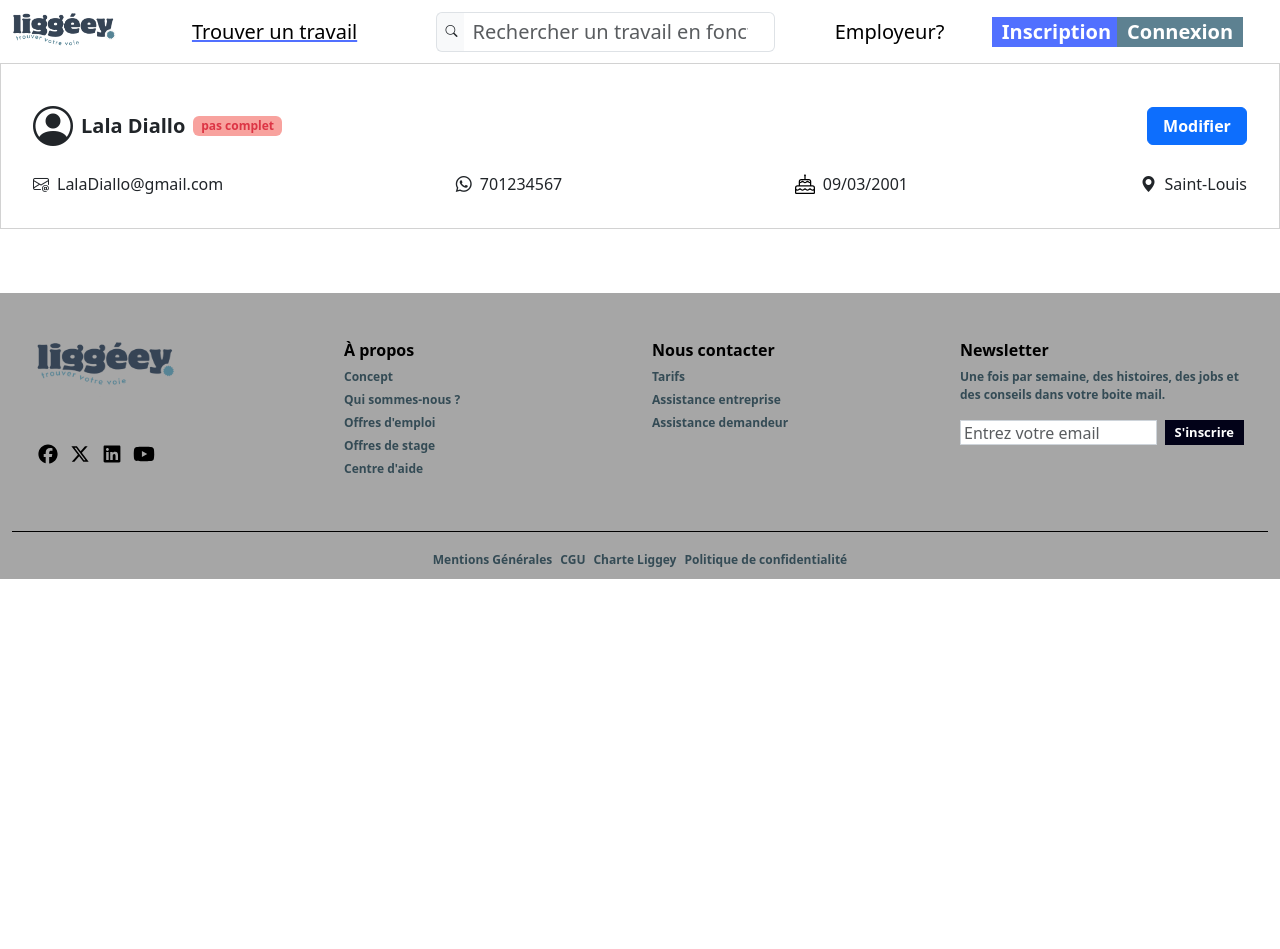
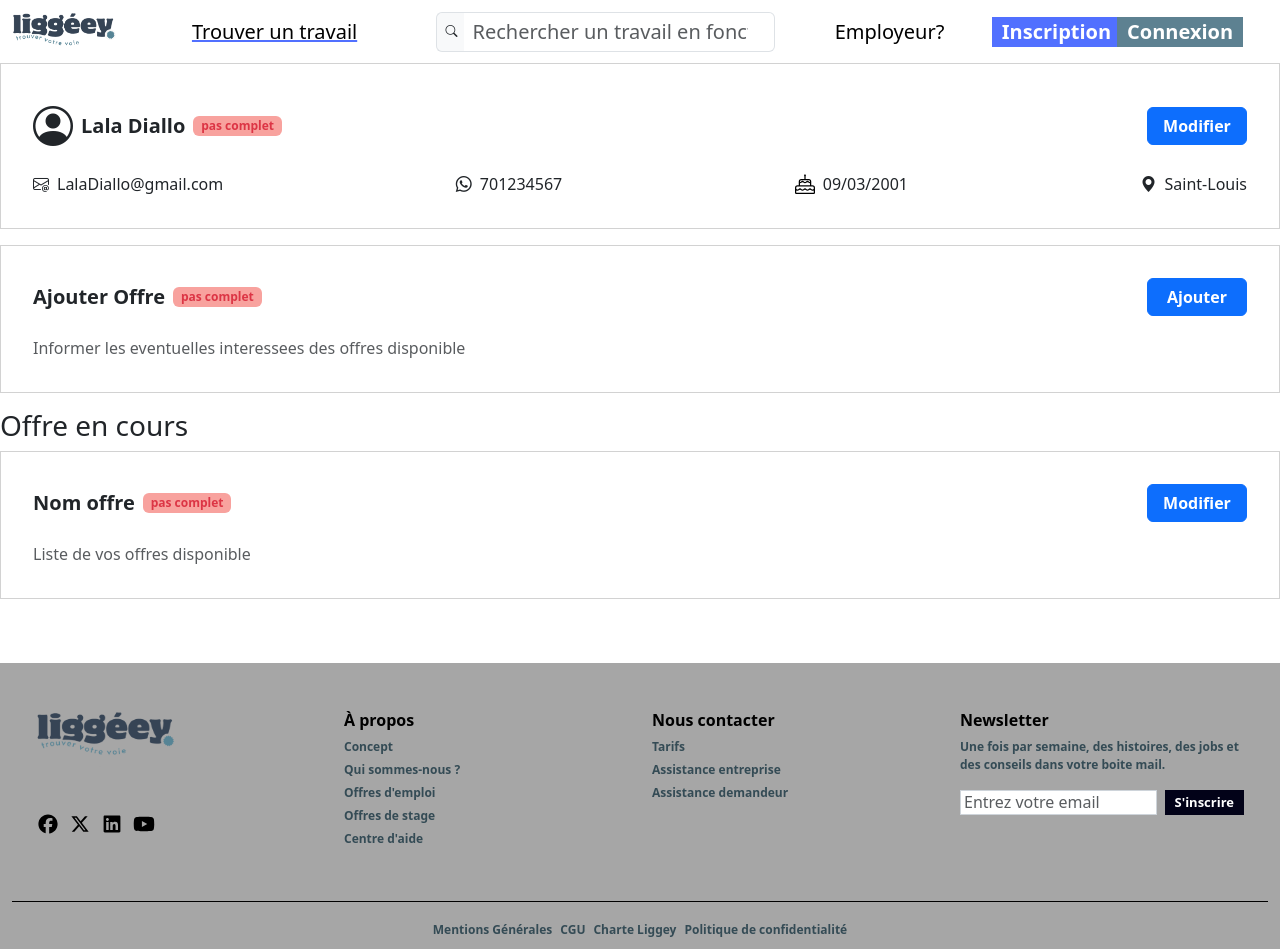
Before and after one commit to Paameth/Front_Liggey, an Angular app: page /recruteur in a window 1280 px wide. Before the commit the page ends 800 px from the top, so only its background shows below. Built offline with nearby package versions, Linux system fonts and the light colour scheme.

Commit message:
Sauvegarde avant fusion avec la branche de Lala

```diff
--- a/package.json
+++ b/package.json
@@ -22,7 +22,6 @@
     "@fortawesome/free-brands-svg-icons": "^6.7.1",
     "@fortawesome/free-regular-svg-icons": "^6.7.1",
     "@fortawesome/free-solid-svg-icons": "^6.7.1",
-    "@fortawesome/pro-solid-svg-icons": "^6.7.1",
     "bootstrap": "^5.3.7",
     "rxjs": "~7.8.0",
     "tslib": "^2.3.0",
--- a/src/app/recruteur/offre/offre.component.html
+++ b/src/app/recruteur/offre/offre.component.html
@@ -0,0 +1,40 @@
+      <app-card
+        [title]="'Ajouter Offre'"
+        [description]="'Informer les eventuelles interessees des offres disponible'"
+        [isComplete]="false"
+        [buttonLabel]="'Ajouter'"
+        (buttonClicked)="openPopup('ajouterOffre')">
+      </app-card>
+
+      <app-popup
+    *ngIf="currentPopup === 'ajouterOffre'"
+    [title]="'Ajouter Offre'"
+    (close)="closePopup()"
+    >
+
+  <form>
+    <!-- Formulaire type de job -->
+    <div class="m-3">
+      <label for="intitule" class="form-label">Intitule du poste</label>
+      <input class="form-control" type="text" name="intitule" id="intitule" />
+    </div>
+    <div class="m-3">
+      <label for="lieudetravail" class="form-label">Lieu de Travail</label>
+      <input class="form-control" type="text" name="lieudetravail" id="lieudetravail" />
+    </div>
+    <div class="m-3">
+      <label for="contrat" class="form-label">Type de contrat</label>
+      <input class="form-control" type="text" name="contrat" id="contrat" />
+    </div>
+    <div class="m-3">
+      <label for="salaire" class="form-label">Salaire mensuel desire</label>
+      <input class="form-control" type="text" name="salaire" id="salaire" />
+    </div>
+    <div class="m-3">
+      <input class="form-control" type="file" name="fichier" id="fichier" />
+    </div>
+    <div class="text-center m-3">
+      <button type="submit" class="btn btn-primary w-100 enregistrer">Enregistrer</button>
+    </div>
+  </form>
+</app-popup>
--- a/src/app/recruteur/offre/offre.component.ts
+++ b/src/app/recruteur/offre/offre.component.ts
@@ -1,11 +1,27 @@
-import { Component } from '@angular/core';
+import { Component, NgModule } from '@angular/core';
+import { CardComponent } from '../../candidat/card/card.component';
+import { CommonModule } from '@angular/common';
+import { PopupComponent } from '../../candidat/popup/popup.component';
+import { FormsModule } from '@angular/forms';
+import { ProfilComponent } from '../../candidat/profil/profil.component';
 
 @Component({
   selector: 'app-offre',
-  imports: [],
+  imports: [CardComponent,CommonModule,FormsModule,PopupComponent,CommonModule,FormsModule],
   templateUrl: './offre.component.html',
   styleUrl: './offre.component.css'
 })
 export class OffreComponent {
 
+   currentPopup :string|null=null
+  skills: string[] = [];
+  skillInput: string = '';
+    openPopup(PopupType:string){
+    this.currentPopup=PopupType
+  }
+
+   closePopup(){
+    this.currentPopup=null
+  }
+
 }
--- a/src/app/recruteur/offreencours/offreencours.component.html
+++ b/src/app/recruteur/offreencours/offreencours.component.html
@@ -1 +1,40 @@
-<p>offreencours works!</p>
+<div><h3>Offre en cours</h3></div>
+<app-card
+    [title]="'Nom offre'"
+    [description]="'Liste de vos offres disponible'"
+    [buttonLabel]="'Modifier'"
+    (buttonClicked)="openPopup('ModifierOffre')">
+</app-card>
+
+    <app-popup
+    *ngIf="currentPopup === 'ModifierOffre'"
+    [title]="'Modifier Offre'"
+    (close)="closePopup()"
+    >
+
+  <form>
+    <!-- Formulaire type de job -->
+    <div class="m-3">
+      <label for="intitule" class="form-label">Intitule du poste</label>
+      <input class="form-control" type="text" name="intitule" id="intitule" />
+    </div>
+    <div class="m-3">
+      <label for="lieudetravail" class="form-label">Lieu de Travail</label>
+      <input class="form-control" type="text" name="lieudetravail" id="lieudetravail" />
+    </div>
+    <div class="m-3">
+      <label for="contrat" class="form-label">Type de contrat</label>
+      <input class="form-control" type="text" name="contrat" id="contrat" />
+    </div>
+    <div class="m-3">
+      <label for="salaire" class="form-label">Salaire mensuel desire</label>
+      <input class="form-control" type="text" name="salaire" id="salaire" />
+    </div>
+    <div class="m-3">
+      <input class="form-control" type="file" name="fichier" id="fichier" />
+    </div>
+    <div class="text-center m-3">
+      <button type="submit" class="btn btn-primary w-100 enregistrer">Enregistrer</button>
+    </div>
+  </form>
+</app-popup>
--- a/src/app/recruteur/offreencours/offreencours.component.ts
+++ b/src/app/recruteur/offreencours/offreencours.component.ts
@@ -1,11 +1,24 @@
 import { Component } from '@angular/core';
+import { CardComponent } from '../../candidat/card/card.component';
+import { CommonModule } from '@angular/common';
+import { PopupComponent } from '../../candidat/popup/popup.component';
 
 @Component({
   selector: 'app-offreencours',
-  imports: [],
+  imports: [CardComponent,CommonModule,PopupComponent],
   templateUrl: './offreencours.component.html',
   styleUrl: './offreencours.component.css'
 })
 export class OffreencoursComponent {
+     currentPopup :string|null=null
+  skills: string[] = [];
+  skillInput: string = '';
+    openPopup(PopupType:string){
+    this.currentPopup=PopupType
+  }
+
+     closePopup(){
+    this.currentPopup=null
+  }
 
 }
--- a/src/app/recruteur/pagerecruteur/pagerecruteur.component.html
+++ b/src/app/recruteur/pagerecruteur/pagerecruteur.component.html
@@ -5,9 +5,12 @@
 <div class="row">
     <div class="col-12 col-md-12"><app-profil></app-profil></div>
 </div>
-
-
-
+<div class="row">
+    <div class="col-12 col-md-12"><app-offre></app-offre></div>
+</div>
+<div class="row">
+    <div class="col-12 col-md-12"><app-offreencours></app-offreencours></div>
+</div>
 <div class="row">
     <div class="col-12 col-md-12"><app-footer></app-footer></div>
 </div>
--- a/src/app/recruteur/pagerecruteur/pagerecruteur.component.ts
+++ b/src/app/recruteur/pagerecruteur/pagerecruteur.component.ts
@@ -3,10 +3,12 @@ import { HeaderComponent } from "../../header/header.component";
 import { FooterComponent } from "../../footer/footer.component";
 import { ProfilComponent } from "../../candidat/profil/profil.component";
 import { CommonModule } from '@angular/common';
+import { OffreComponent } from "../offre/offre.component";
+import { OffreencoursComponent } from "../offreencours/offreencours.component";
 
 @Component({
   selector: 'app-pagerecruteur',
-  imports: [HeaderComponent, FooterComponent, ProfilComponent,CommonModule],
+  imports: [HeaderComponent, FooterComponent, ProfilComponent, CommonModule, OffreComponent, OffreencoursComponent],
   templateUrl: './pagerecruteur.component.html',
   styleUrl: './pagerecruteur.component.css'
 })
```
Also changed, not shown: 1 other file (tests, documents, lock files or other folders).
